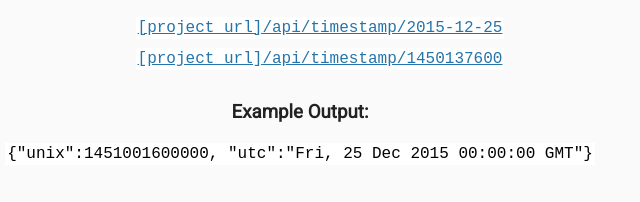
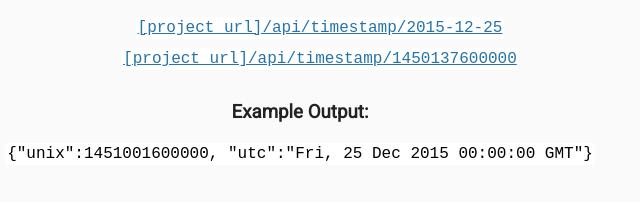
Before and after one commit to scorpion9979/timestamp, a website: page views/index.html in a window 1280 px wide. Shown: the part 551-753 px from the top of the page, 340-980 px from the left. Drawn offline with Linux system fonts and the light colour scheme; files that its build step writes are made by us from their sources.

Commit message:
Fixed typo

```diff
--- a/views/index.html
+++ b/views/index.html
@@ -34,7 +34,7 @@
             <code><a href="api/timestamp/2015-12-25">[project url]/api/timestamp/2015-12-25</a></code>
           </li>
           <li>
-            <code><a href="api/timestamp/1450137600000">[project url]/api/timestamp/1450137600</a></code>
+            <code><a href="api/timestamp/1450137600000">[project url]/api/timestamp/1450137600000</a></code>
           </li>
         </ul>
 
```
